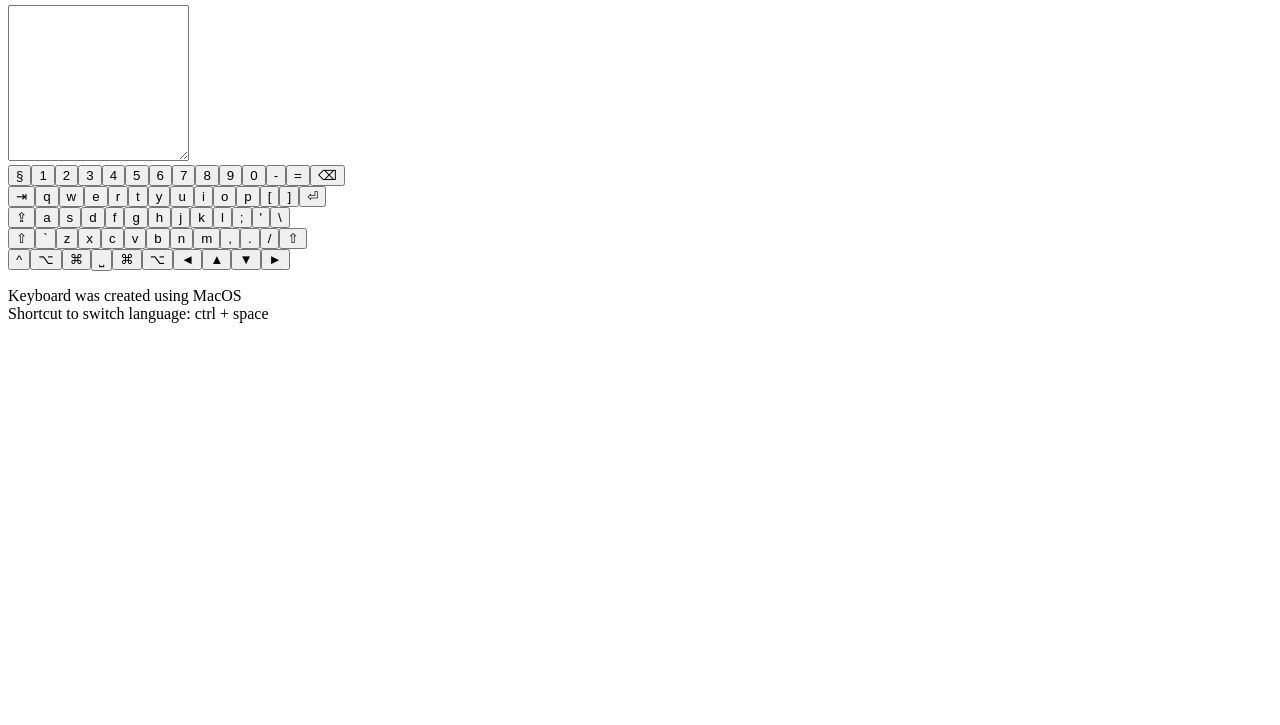
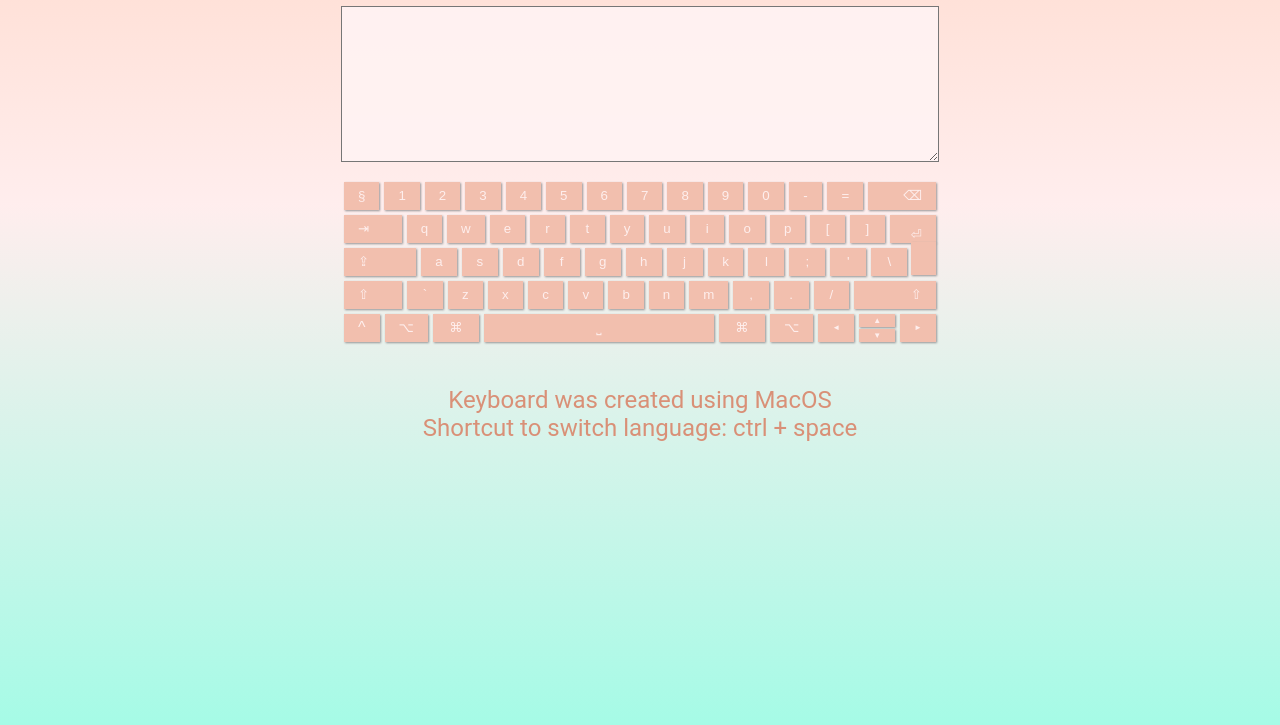
Before and after one commit to TheGreatRedDragon666/virtual-keyboard, a plain HTML site: page index.html in a window 1280 px wide. Shown: the part 75-800 px from the top of the page. Drawn offline with Linux system fonts and the light colour scheme.

Commit message:
feat: add styles

```diff
--- a/style.css
+++ b/style.css
@@ -1,3 +1,217 @@
+html {
+  height: 100%;
+  font-size: 8px;
+  background: linear-gradient(180deg, rgb(255, 221, 209) 0%, rgba(255, 233, 233, 0.8) 35%, rgba(143, 250, 224, 0.8) 100%);
+}
+
+body {
+  color: #D99077;
+  font-family: "Roboto", sans-serif;
+}
+
 .hidden {
   display: none;
 }
+
+.Backspace,
+.ShiftRight, .Enter {
+  text-align: end;
+}
+
+.Tab,
+.CapsLock,
+.ShiftLeft {
+  text-align: start;
+}
+
+.h1 {
+  text-align: center;
+  font-size: 4rem;
+}
+
+.text {
+  text-align: center;
+  font-size: 3rem;
+}
+
+.container {
+  display: flex;
+  flex-direction: column;
+  align-items: center;
+  gap: 20px;
+  max-width: 800px;
+  margin: 0 auto;
+}
+
+.textarea {
+  width: 74%;
+  background-color: rgba(255, 243, 243, 0.91);
+  outline-color: #D99077;
+  color: #D99077;
+}
+
+.keyboard {
+  display: grid;
+  grid-template-rows: repeat(5, 1fr);
+  gap: 5px;
+  width: 74%;
+}
+
+.row {
+  display: grid;
+  column-gap: 5px;
+}
+
+.row0 {
+  grid-template-columns: repeat(13, 1fr) 2fr;
+}
+
+.row1 {
+  grid-template-columns: 1.66fr repeat(12, 1fr) 1.33fr;
+}
+
+.row2 {
+  grid-template-columns: 2fr repeat(12, 1fr) 0.66fr;
+}
+
+.row3 {
+  grid-template-columns: 1.66fr repeat(11, 1fr) 2.33fr;
+}
+
+.row4 {
+  row-gap: 2px;
+  grid-template-rows: 0.5fr 0.5fr;
+  grid-template-columns: repeat(2, 1fr) 1.33fr 6.66fr 1.33fr repeat(4, 1fr);
+}
+
+.Control {
+  grid-area: 1/1/3/2;
+}
+
+.AltLeft {
+  grid-area: 1/2/3/3;
+}
+
+.MetaLeft {
+  grid-area: 1/3/3/4;
+}
+
+.Space {
+  grid-area: 1/4/3/5;
+}
+
+.MetaRight {
+  grid-area: 1/5/3/6;
+}
+
+.AltRight {
+  grid-area: 1/6/3/7;
+}
+
+.ArrowLeft {
+  grid-area: 1/7/3/8;
+}
+
+.ArrowUp {
+  grid-area: 1/8/2/9;
+}
+
+.ArrowDown {
+  grid-area: 2/8/3/9;
+}
+
+.ArrowRight {
+  grid-area: 1/9/3/10;
+}
+
+.active {
+  background-color: #FFDDD1 !important;
+  animation-name: highlight;
+  animation-duration: 0.4s;
+  animation-iteration-count: infinite;
+}
+
+.key {
+  background: #F2BFAE;
+  border: none;
+  box-shadow: 1px 1px 2px #969596;
+  padding: 2px 14px;
+}
+.key span {
+  color: rgba(255, 243, 243, 0.91);
+}
+.key:hover span {
+  color: #D99077;
+}
+.key:active {
+  background-color: #FFDDD1;
+  animation-name: highlight;
+  animation-duration: 0.4s;
+  animation-iteration-count: infinite;
+}
+
+.arrow {
+  font-size: 1rem;
+}
+
+.Control {
+  font-size: 2rem;
+}
+
+.active:after {
+  background-color: #FFDDD1 !important;
+  animation-name: highlight2;
+  animation-duration: 0.4s;
+  animation-iteration-count: infinite;
+}
+
+.Enter:active:after {
+  background-color: #FFDDD1;
+  animation-name: highlight2;
+  animation-duration: 0.4s;
+  animation-iteration-count: infinite;
+}
+
+.Enter:active span {
+  color: #D99077;
+}
+
+.Enter:after {
+  display: block;
+  content: " ";
+  background: #F2BFAE;
+  padding-top: 33px;
+  margin-bottom: -45px;
+  margin-right: -14px;
+  margin-left: 7px;
+  box-shadow: 1px 1px 2px #969596;
+}
+
+@keyframes highlight {
+  0% {
+    box-shadow: -1px -1px 1px 1px #79ffdd, -1px 1px 1px 1px rgb(112, 196, 248), 1px -1px 1px 1px #ffb4d3, 1px 1px 1px 1px #ffb7a0;
+  }
+  25% {
+    box-shadow: -1px -1px 1px 1px #ffb7a0, -1px 1px 1px 1px #79ffdd, 1px -1px 1px 1px rgb(112, 196, 248), 1px 1px 1px 1px #ffb4d3;
+  }
+  50% {
+    box-shadow: -1px -1px 1px 1px #ffb4d3, -1px 1px 1px 1px #ffb7a0, 1px -1px 1px 1px #79ffdd, 1px 1px 1px 1px rgb(112, 196, 248);
+  }
+  100% {
+    box-shadow: -1px -1px 1px 1px rgb(112, 196, 248), -1px 1px 1px 1px #ffb4d3, 1px -1px 1px 1px #ffb7a0, 1px 1px 1px 1px #79ffdd;
+  }
+}
+@keyframes highlight2 {
+  0% {
+    box-shadow: -1px 1px 1px 1px #79ffdd, -1px 1px 1px 1px rgb(112, 196, 248), 1px 1px 1px 1px #ffb4d3, 1px 1px 1px 1px #ffb7a0;
+  }
+  25% {
+    box-shadow: -1px 1px 1px 1px #ffb7a0, -1px 1px 1px 1px #79ffdd, 1px 1px 1px 1px rgb(112, 196, 248), 1px 1px 1px 1px #ffb4d3;
+  }
+  50% {
+    box-shadow: -1px 1px 1px 1px #ffb4d3, -1px 1px 1px 1px #ffb7a0, 1px 1px 1px 1px #79ffdd, 1px 1px 1px 1px rgb(112, 196, 248);
+  }
+  100% {
+    box-shadow: -1px 1px 1px 1px rgb(112, 196, 248), -1px 1px 1px 1px #ffb4d3, 1px 1px 1px 1px #ffb7a0, 1px 1px 1px 1px #79ffdd;
+  }
+}
```
